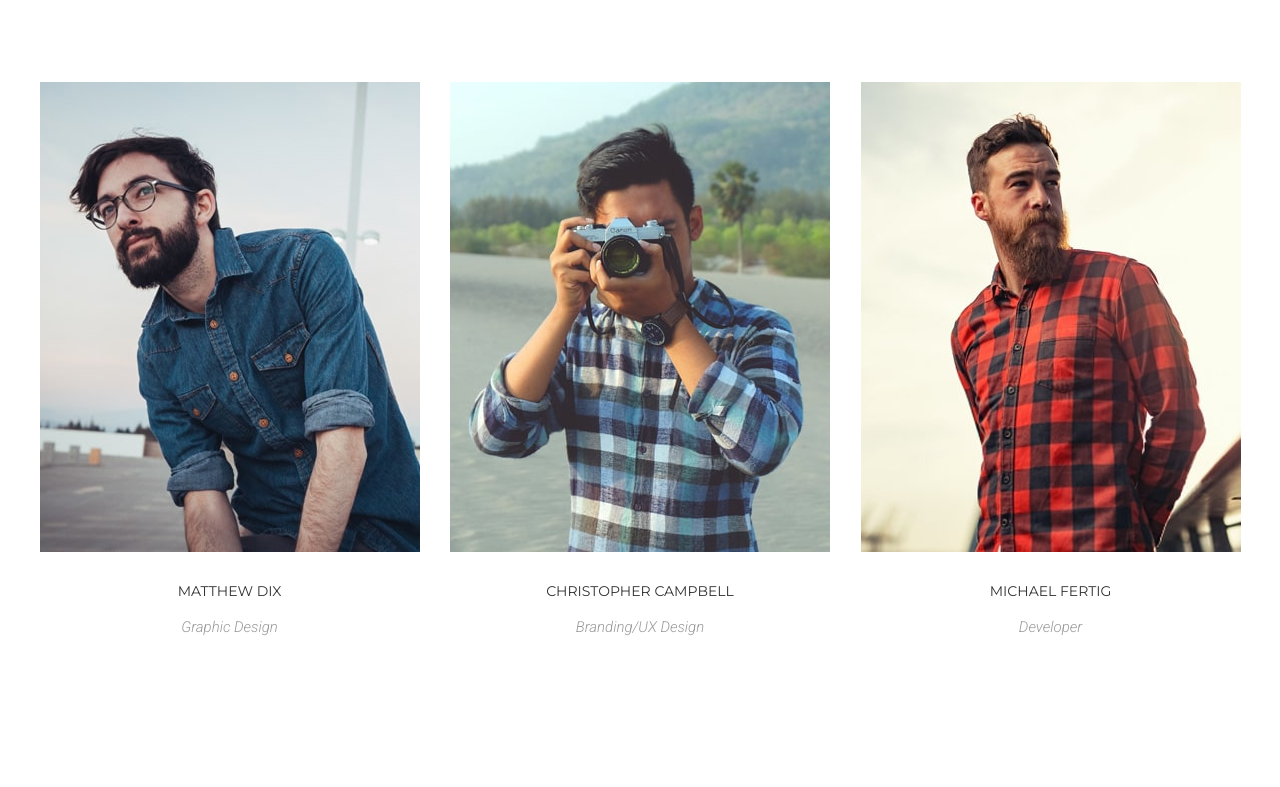
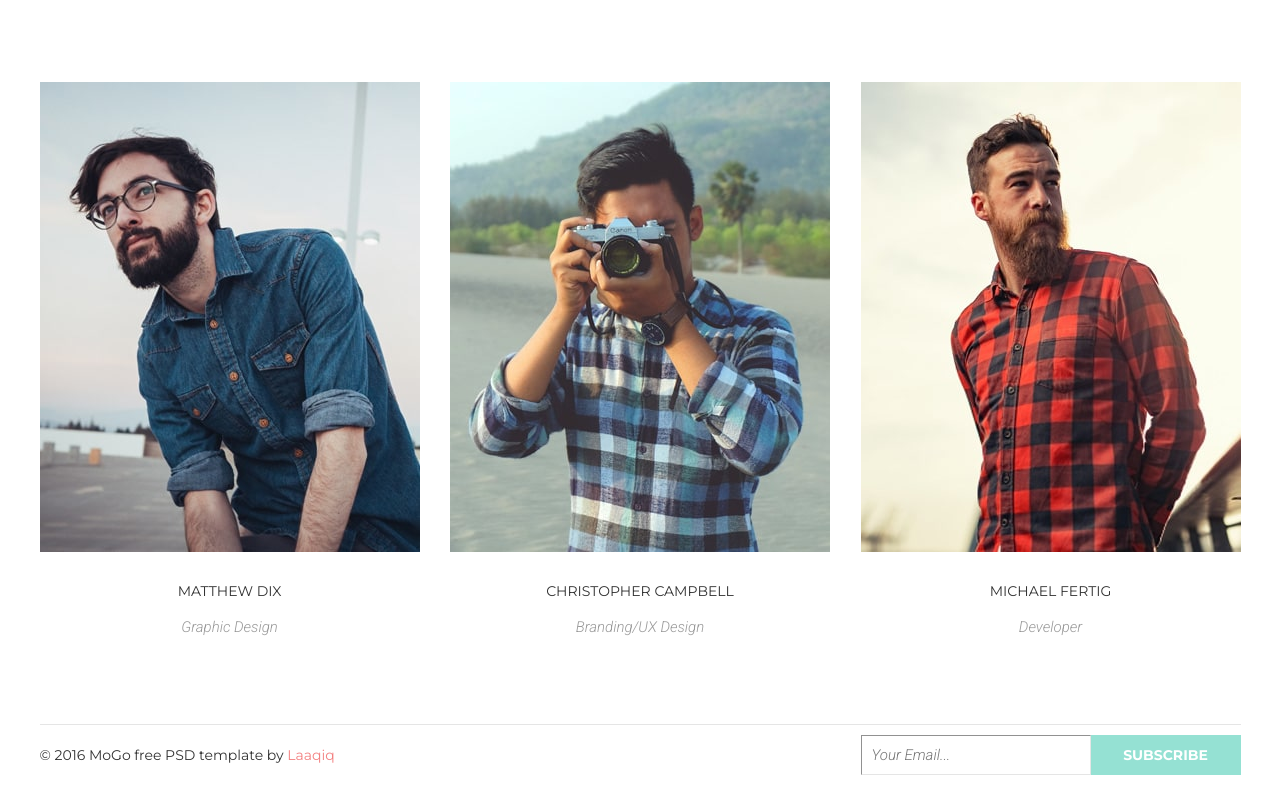
Before and after one commit to vlad-lutsenko/goit-fe-course, a plain HTML site: page module-06/index.html in a window 1280 px wide. Shown: the part 944-1731 px from the top of the page. Before the commit the page ends 1668 px from the top, so only its background shows below. Drawn offline with Linux system fonts and the light colour scheme.

Commit message:
footer+hover

```diff
--- a/module-06/index.html
+++ b/module-06/index.html
@@ -17,7 +17,7 @@
 
   <header>
     <nav class="navigation container">
-      <h2 class="logo"><span class="logo-part">mo</span><span class="logo-part">go</span></h2>
+      <h2 class="logo"><a class="logo-link" href="">MoGo</a></h2>
       <ul class="site-navigation">
         <li class="navigation-item"><a href="" class="navigation-link">about</a></li>
         <li class="navigation-item"><a href="" class="navigation-link">service</a></li>
@@ -123,7 +123,13 @@
     </section>
   </main>
 
-  <footer></footer>
+  <footer class="page-footer container">
+    <p class="footer-text">&#169; 2016 MoGo free PSD template by <span>Laaqiq</span></p>
+    <div class="input">
+      <input class="email-input" type="text" placeholder="Your Email...">
+      <button class="subscribe-button">subscribe</button>
+    </div>
+  </footer>
 
 </body>
 
--- a/module-06/styles/style.css
+++ b/module-06/styles/style.css
@@ -31,26 +31,18 @@ img {
   justify-content: space-between;
 }
 
-.logo {
+.logo-link {
+  text-decoration: none;
   font-family: 'Montserrat', sans-serif;
   font-weight: 700;
   font-size: 30px;
   color: #95e1d3;
+  transition: color 0.2s linear;
 }
 
-.logo:hover {
+.logo-link:hover {
   color: #f38181
 }
-
-.logo {
-  display: flex;
-}
-
-.logo-part::first-letter {
-  text-transform: uppercase;
-}
-
-/* розумію, що костиль, але я не знаю, як по-іншому зробити букву G верхнім регістром в css */
 
 .navigation-link {
   text-decoration: none;
@@ -59,6 +51,11 @@ img {
   font-weight: 400;
   font-size: 14px;
   color: #95e1d3;
+  transition: color 0.2s linear;
+}
+
+.navigation-item:hover .navigation-link {
+  color: #f38181
 }
 
 .navigation-item::after {
@@ -69,14 +66,13 @@ img {
   height: 3px;
   margin-top: 12px;
   opacity: 0;
-}
-
-.navigation-item:hover .navigation-link {
-  color: #f38181
+  transform: rotateY(90deg);
+  transition: opacity, transform 0.2s linear
 }
 
 .navigation-item:hover::after {
   opacity: 1;
+  transform: rotateY(180deg);
 }
 
 .services, .team {
@@ -108,7 +104,7 @@ img {
 
 .section-tittle::after {
   display: block;
-  background: f38181;
+  background: #f38181;
   content: "";
   width: 60px;
   height: 3px;
@@ -199,6 +195,11 @@ img {
   position: relative;
   transition: transform 0.2s linear;
 }
+
+.team-member:hover .team-member-card {
+  transform: translate(-10px, -10px)
+}
+
 .team-member-card-bottom {
   background: #95e1d3;
   margin-bottom: 30px;
@@ -220,6 +221,11 @@ img {
   transition: opacity 0.2s linear;
 }
 
+.team-member:hover .overlay {
+  opacity: 1;
+}
+
+
 .socials {
   display: flex;
   list-style: none
@@ -229,8 +235,13 @@ img {
   width: 56px;
   height: 56px;
   background-repeat: no-repeat;
+  background-position: center;
+  transition: background-color 0.2s linear;
   background-color: #fce38a;
-  background-position: center;
+}
+
+.social-item:hover {
+  background-color: #95e1d3;;
 }
 
 .social-item:not(:last-child) {
@@ -251,18 +262,6 @@ img {
 
 .instagram {
   background-image: url(../img/team/socials/instagram.png)
-}
-
-.team-member:hover .team-member-card {
-  transform: translate(-10px, -10px)
-}
-
-.team-member:hover .overlay {
-  opacity: 1;
-}
-
-.social-item:hover{
-  background-color: #95e1d3;;
 }
 
 .team-member-name {
@@ -287,5 +286,69 @@ img {
 }
 
 .team {
-  margin-bottom: 85px;
+  padding-bottom: 85px;
 }
+
+.page-footer {
+  height: 63px;
+  display: flex;
+  align-items: center;
+  justify-content: space-between;
+  flex-wrap: wrap;
+  padding-bottom: 12px;
+}
+
+.page-footer::before {
+  display: block;
+  width: 1201px;
+  height: 1px;
+  content: "";
+  background-color: #e5e5e5;
+  margin-bottom: 10px;
+}
+
+.footer-text {
+  font-family: 'Montserrat', sans-serif;
+  font-weight: 400;
+  font-size: 14px;
+  color: #333333;
+}
+
+.footer-text span {
+  color: #f38181;
+}
+
+.input {
+  display: flex;
+}
+
+.email-input {
+  padding-left: 10px;
+  width: 230px;
+  height: 40px;
+  font-family: 'Roboto', sans-serif;
+  font-weight: 300;
+  font-style: italic;
+  font-size: 15px;
+  line-height: 24px;
+  border-color: #e5e5e5;
+  border-width: 1px;
+}
+
+.subscribe-button {
+  width: 150px;
+  height: 40px;
+  background-color: #95e1d3;
+  font-family: 'Montserrat', sans-serif;
+  font-weight: 700;
+  font-size: 14px;
+  text-transform: uppercase;
+  text-align: center;
+  color: #ffffff;
+  transition: background-color 0.2s linear;
+  border: none;
+}
+
+.subscribe-button:hover {
+  background-color: #f38181;
+}
```
